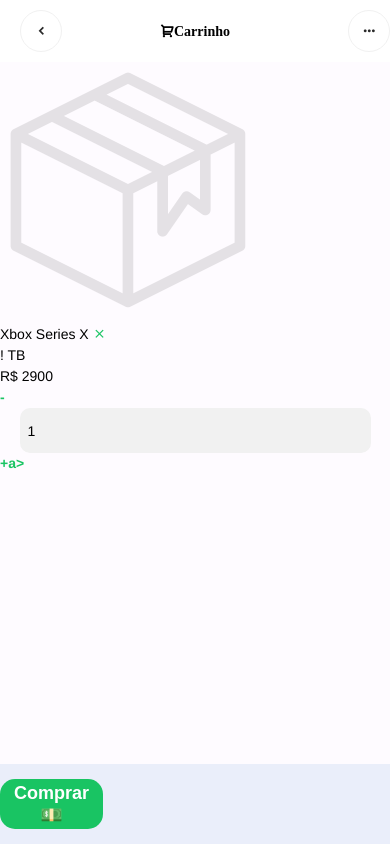
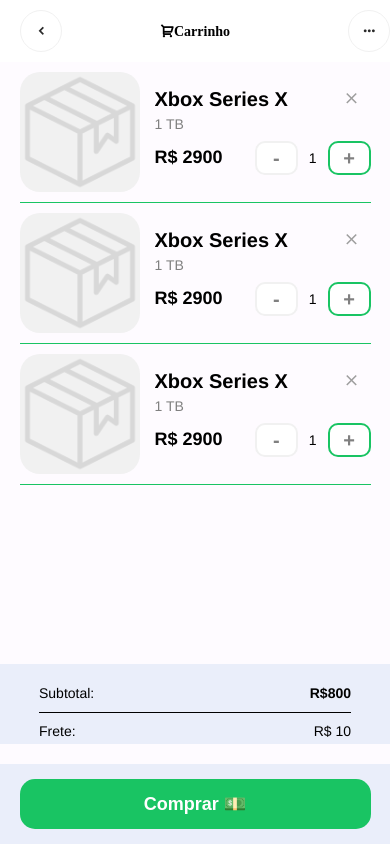
Before and after one commit to NatanaelSantosDev/GreenTech-App, a plain HTML site: page carrinho.html in a window 390 px wide. Drawn offline with Linux system fonts and the light colour scheme; some packages are replaced by stand-ins of ours.

Commit message:
Atualização

```diff
--- a/carrinho.html
+++ b/carrinho.html
@@ -41,9 +41,24 @@
                     <a href="#"><i class="ri-more-fill"></i></a>
                 </div>
 
+                <!-- ÚLTIMO TAB BAR-->
+                <div style="margin-bottom: 100px;" class="toolbar toolbar-bottom">
+                    <div id="totais" class="toolbar-inner display-flex align-items-center justify-content-center">
+                        <div class="bd-bottom margin-top w-80 display-flex justify-content-space-between">
+                            <span>Subtotal:</span>
+                            <span class="bold">R$800</span>
+                        </div>
+
+                        <div class="w-80 display-flex justify-content-space-between">
+                            <span>Frete:</span>
+                            <span>R$ 10</span>
+                        </div>
+                    </div>
+                </div>
+
                 <!--TAB BAR-->
                 <div class="toolbar toolbar-bottom">
-                    <div class="toolbar-inner">
+                    <div class="toolbar-inner display-flex align-items-center justify-content-center">
                         <div class="flex-100">
                             <button class="add-cart">Comprar 💵</button>
                         </div>
@@ -66,13 +81,65 @@
                                     </a>
                                 </div>
 
-                                <div class="middle">! TB</div>
+                                <div class="middle">1 TB</div>
                                 <div class="preco-quantidade">
                                     <span>R$ 2900</span>
                                     <div class="count">
                                         <a href="#" class="minus">-</a>
                                         <input type="text" class="qtd-item" value="1">
-                                        <a href="#" class="plus">+a>
+                                        <a href="#" class="plus">+</a>
+                                    </div>
+                                </div>
+                            </div>
+                        </div>
+
+                        <div class="item-carrinho">
+                            <div class="area-img">
+                                <img src="img/default.png" alt="">
+                            </div>
+                            <div class="area-details">
+                                <div class="sup">
+                                    <span class="nome-prod">
+                                        Xbox Series X
+                                    </span>
+                                    <a class="delete-item" href="#">
+                                        <i class="mdi mdi-close"></i>
+                                    </a>
+                                </div>
+
+                                <div class="middle">1 TB</div>
+                                <div class="preco-quantidade">
+                                    <span>R$ 2900</span>
+                                    <div class="count">
+                                        <a href="#" class="minus">-</a>
+                                        <input type="text" class="qtd-item" value="1">
+                                        <a href="#" class="plus">+</a>
+                                    </div>
+                                </div>
+                            </div>
+                        </div>
+
+                        <div class="item-carrinho">
+                            <div class="area-img">
+                                <img src="img/default.png" alt="">
+                            </div>
+                            <div class="area-details">
+                                <div class="sup">
+                                    <span class="nome-prod">
+                                        Xbox Series X
+                                    </span>
+                                    <a class="delete-item" href="#">
+                                        <i class="mdi mdi-close"></i>
+                                    </a>
+                                </div>
+
+                                <div class="middle">1 TB</div>
+                                <div class="preco-quantidade">
+                                    <span>R$ 2900</span>
+                                    <div class="count">
+                                        <a href="#" class="minus">-</a>
+                                        <input type="text" class="qtd-item" value="1">
+                                        <a href="#" class="plus">+</a>
                                     </div>
                                 </div>
                             </div>
--- a/css/carrinho.css
+++ b/css/carrinho.css
@@ -32,3 +32,153 @@
 .nav-top a:last-child {
     margin-left: 20px;
 }
+
+#lista {
+    display: flex;
+    align-items: center;
+    width: 90%;
+    flex-flow: column wrap;
+    margin-top: 20px;
+    padding-bottom: 200px;
+
+}
+
+.item-carrinho {
+    display: flex;
+    align-items: center;
+    width: 90%;
+    height: 120px;
+    margin: auto;
+    padding: 10px 0 ;
+    border-bottom: 1px solid var(--verde);
+}
+
+.area-img {
+    flex: 30%;
+    height: 100%;
+    display: flex;
+    align-items: center;
+    justify-content: center;
+    background: var(--gelo);
+    border-radius: 20px;
+}
+
+.area-img img {
+    max-width: 120px;
+    height: 120px;
+    object-fit: contain;
+}
+
+.area-details {
+    flex: 70%;
+    display: flex;
+    justify-content: center;
+    flex-flow: column wrap;
+    height: 100%;
+}
+
+.sup {
+    width: 100%;
+    display: flex;
+    flex-flow: row nowrap;
+    align-items: center;
+    justify-content: space-between;
+}
+
+.nome-prod {
+    font-weight: 600;
+    font-size: 20px;
+    margin-left: 15px;
+    max-width: 250px;
+    white-space: nowrap;
+    overflow: hidden;
+    text-overflow: ellipsis;
+}
+
+.delete-item {
+    font-size: 18px;
+    color: #9e9e9e;
+    margin-right: 10px;
+}
+
+.middle {
+    color: gray;
+    margin-left: 15px;
+}
+
+.preco-quantidade {
+    display: flex;
+    align-items: center;
+    justify-content: space-between;
+    flex-flow: row nowrap;
+}
+
+.preco-quantidade span {
+    flex: 50%;
+    display: flex;
+    align-items: center;
+    justify-content: flex-start;
+    font-size: 18px;
+    font-weight: 600;
+    margin-left: 15px;
+}
+
+.count {
+    width: 50%;
+    display: flex;
+    align-items: center;
+    justify-content: flex-start;
+}
+
+.minus {
+    display: flex;
+    align-items: center;
+    justify-content: center;
+    border: 2px solid var(--verde);
+    width: 50px;
+    height: 30px;
+    color: gray;
+    background: var(--branco);
+    border: 2px solid var(--gelo);
+    border-radius: 10px;
+    font-size: 20px;
+}
+
+.qtd-item {
+    width: 30px !important;
+    text-align: center;
+    background: none !important;
+}
+
+.plus {
+    display: flex;
+    align-items: center;
+    justify-content: center;
+    border: 2px solid var(--verde);
+    width: 50px;
+    height: 30px;
+    color: gray;
+    background: var(--branco);
+    border: 2px solid var(--verde);
+    border-radius: 10px;
+    font-size: 20px;
+}
+
+
+.flex-100 {
+    flex: 1;
+    text-align: center;
+}
+
+.w-80 {
+    width: 80%;
+    padding: 8px 0;
+}
+
+#totais {
+    flex-direction: column;
+}
+
+.bd-bottom {
+    border-bottom: 1px solid black;
+}
```
